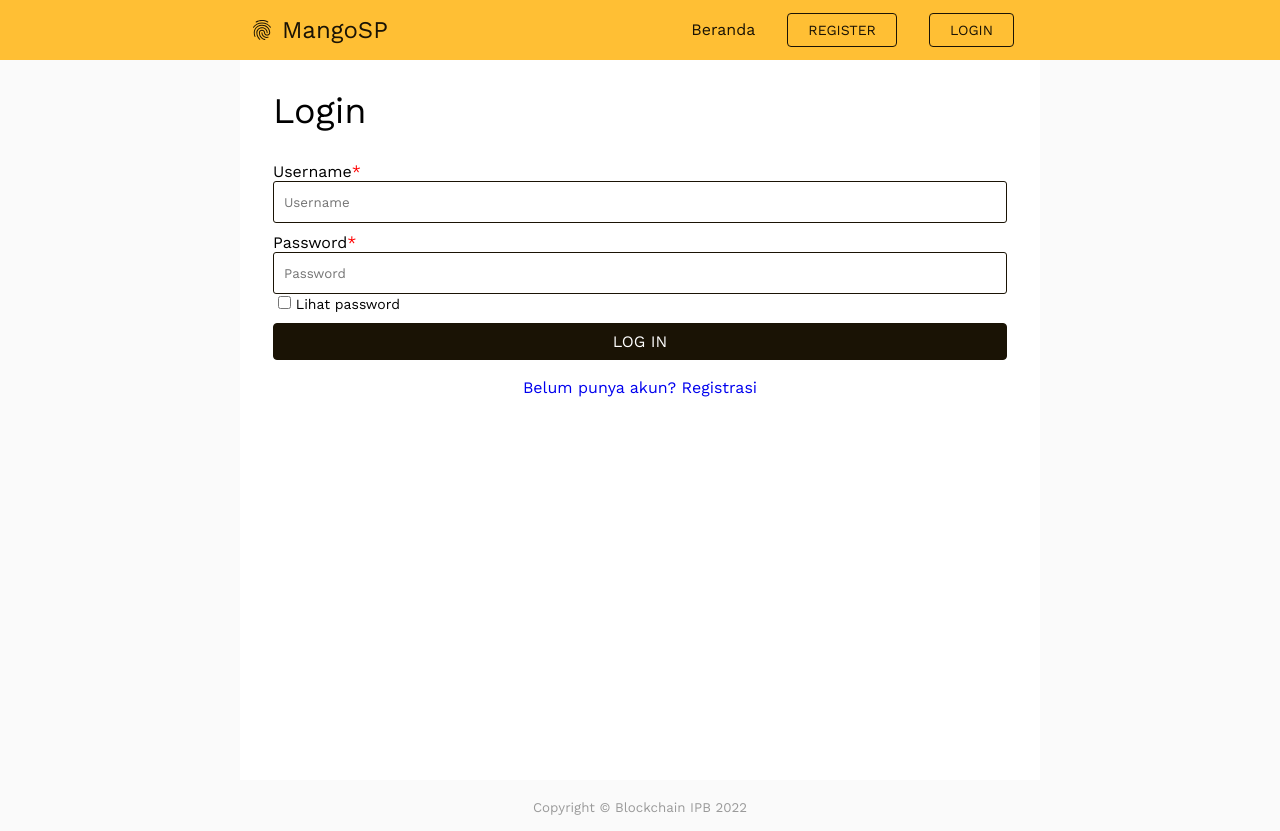
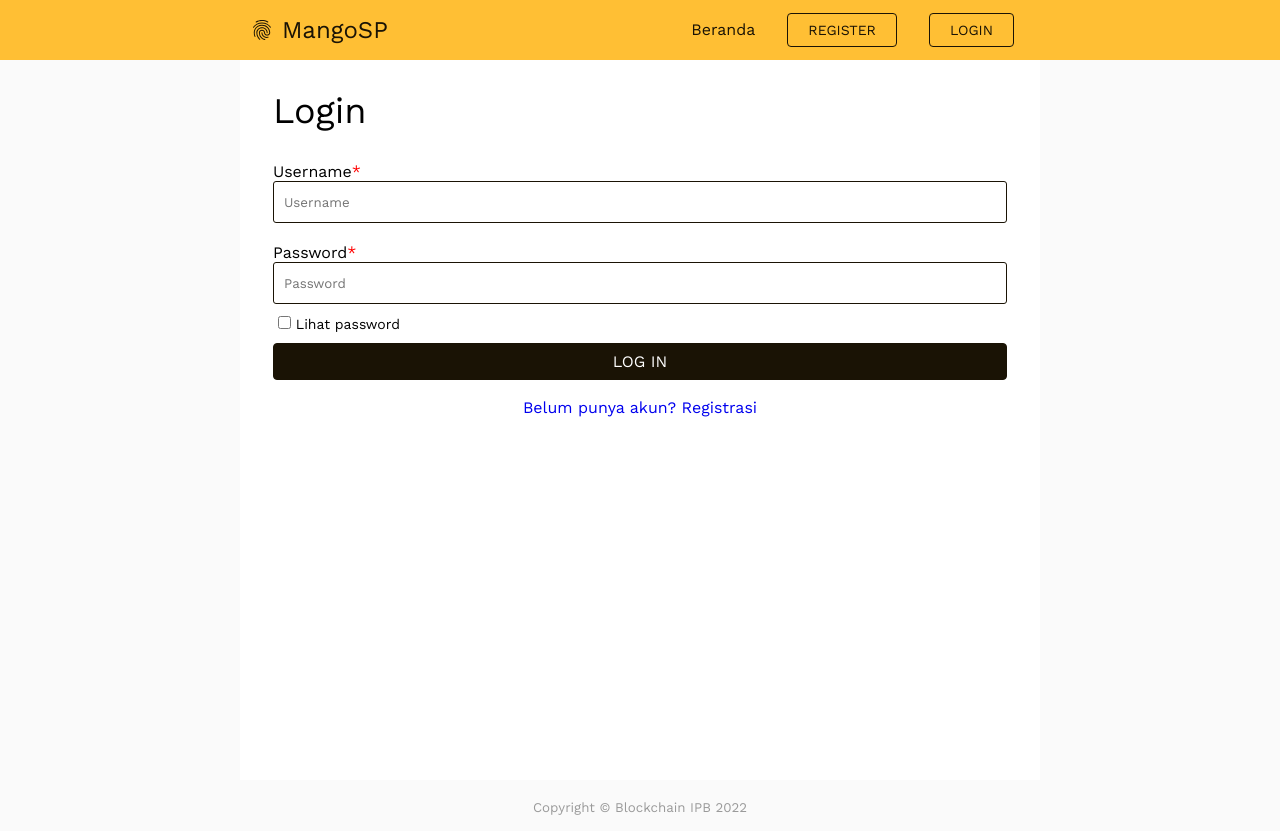
Before and after one commit to sabrinadizam21/fe-mangosp-blockchain, a React (Create React App) app: page /login in a window 1280 px wide. Built offline with nearby package versions, Linux system fonts and the light colour scheme.

Commit message:
update input component div

```diff
--- a/src/components/Input.js
+++ b/src/components/Input.js
@@ -18,13 +18,13 @@ export const Input = ({
 }) => {
     const checkInputType = TYPES.includes(type) ? type : TYPES[0]
     return(
-        <>
+        <div className='inputComp'>
             <div className="label-form">
                 <label htmlFor={htmlFor}>{label}<span style={{color: 'red'}}>*</span></label>
             </div>
             <input className={`input ${checkInputType}`} type={type} name={name} id={id}
             placeholder={placeholder} value={value} onChange={onChange}
             maxLength={maxLength} minLength={minLength} onBlur={onBlur} required />
-        </>
+        </div>
     )
 }
```
